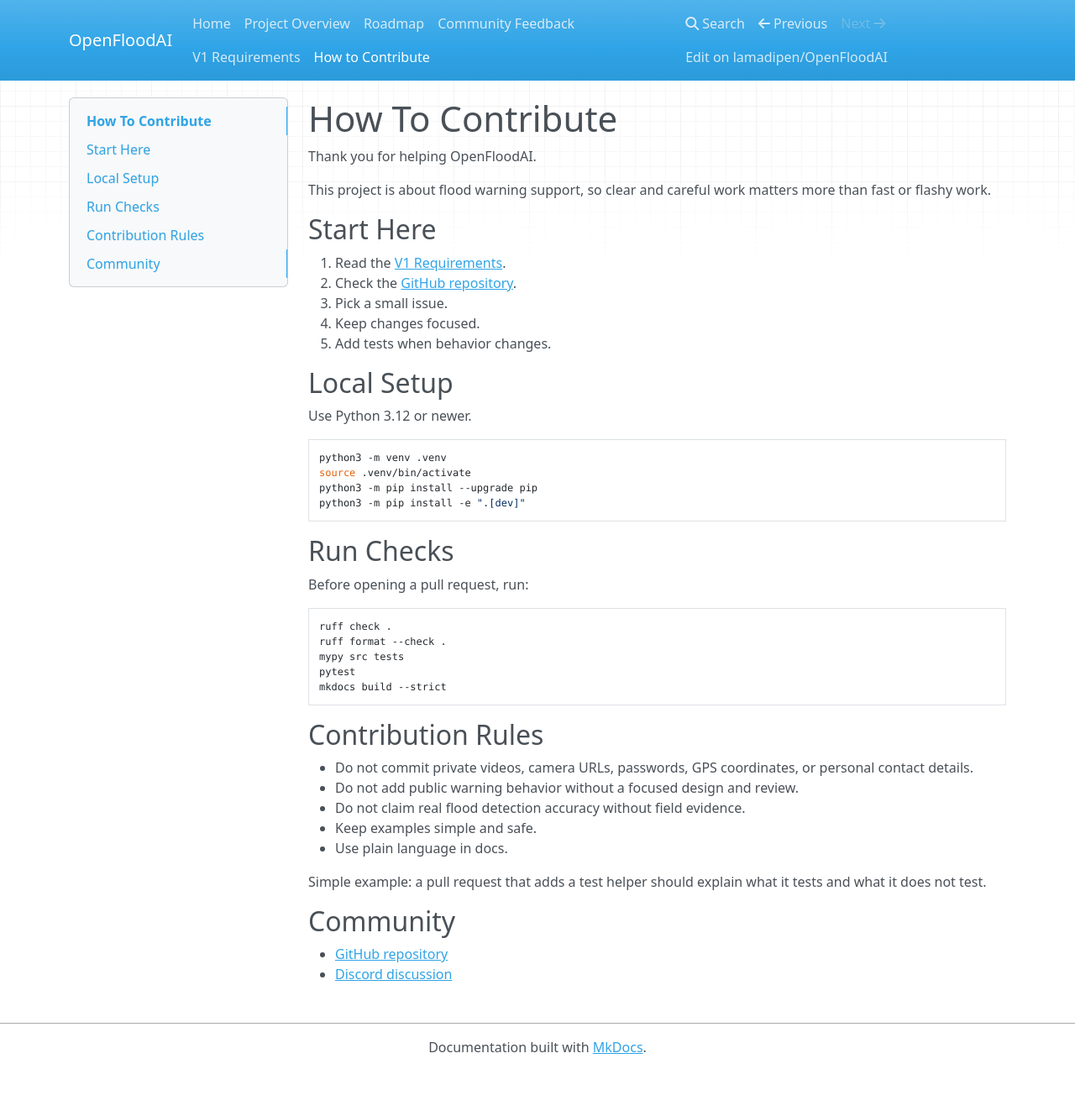
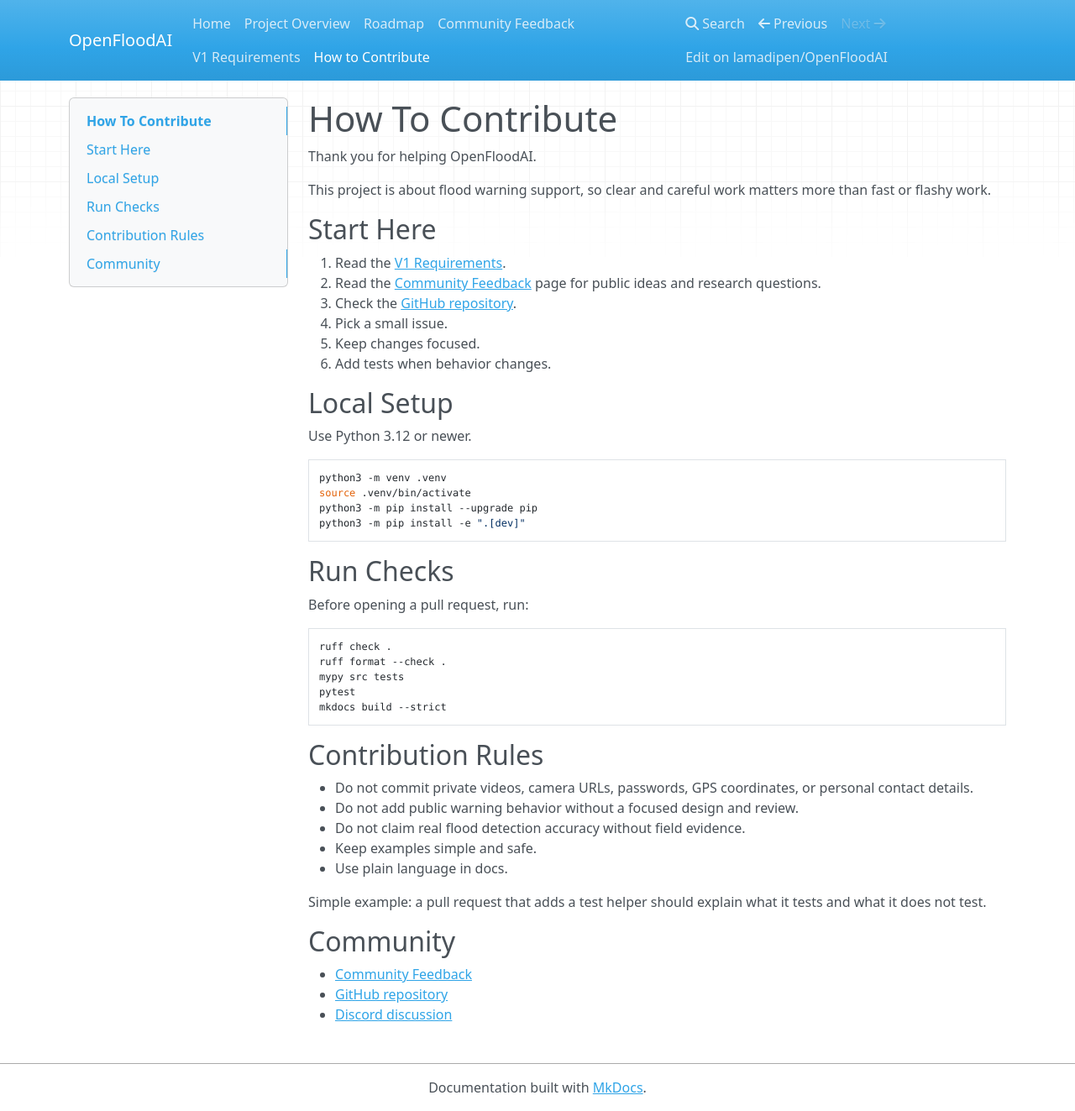
Before and after one commit to lamadipen/OpenFloodAI, an MkDocs documentation site: the page built from docs/contributing.md, in a window 1280 px wide and 1323 px high. Shown: the whole window at 84% size. Built offline with MkDocs 1.6.1, drawn with Linux system fonts in a browser that asks for light colours; nearby versions of some CDN libraries.

Commit message:
Link community feedback from contributing docs

```diff
--- a/docs/contributing.md
+++ b/docs/contributing.md
@@ -7,10 +7,11 @@
 ## Start Here
 
 1. Read the [V1 Requirements](product/requirements.md).
-2. Check the [GitHub repository](https://github.com/lamadipen/OpenFloodAI).
-3. Pick a small issue.
-4. Keep changes focused.
-5. Add tests when behavior changes.
+2. Read the [Community Feedback](community-feedback.md) page for public ideas and research questions.
+3. Check the [GitHub repository](https://github.com/lamadipen/OpenFloodAI).
+4. Pick a small issue.
+5. Keep changes focused.
+6. Add tests when behavior changes.
 
 ## Local Setup
 
@@ -47,5 +48,6 @@
 
 ## Community
 
+- [Community Feedback](community-feedback.md)
 - [GitHub repository](https://github.com/lamadipen/OpenFloodAI)
 - [Discord discussion](https://discord.gg/2VzpADTZ3)
```
